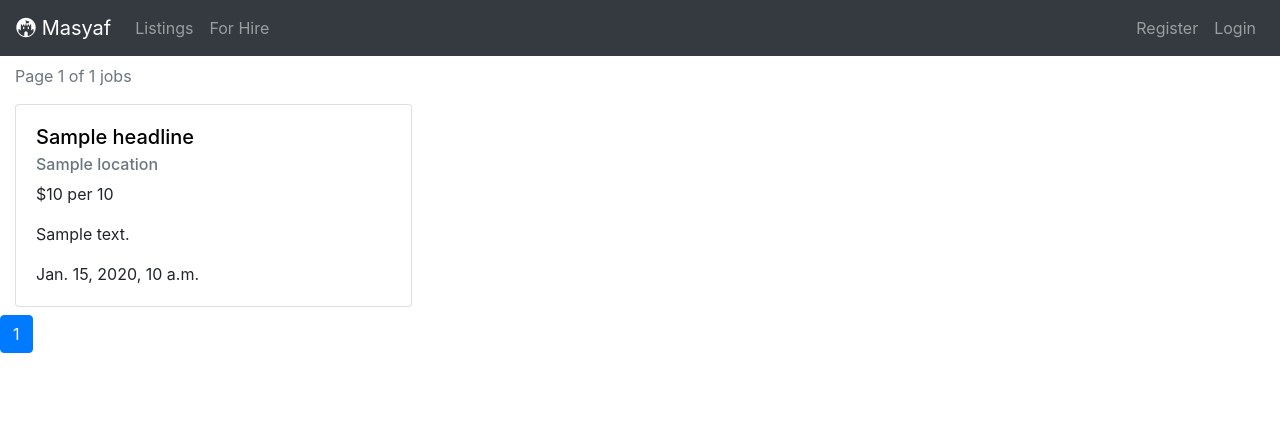
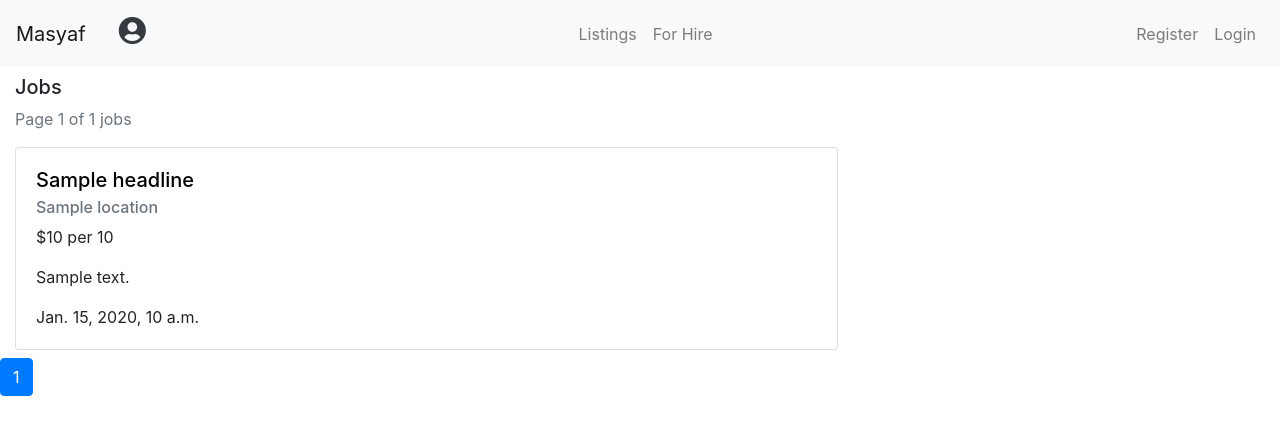
Before and after one commit to areeves9/extractor-jobs, a Django app: template jobs/templates/jobs/job_list.html in a window 1280 px wide. Shown: the top 435 px of the page. Run offline with Django 3.2, Linux system fonts and the light colour scheme; the template is opened without the code that fills it: most values are stand-ins (such as "Sample title", 1, 10 or a date in 2020); some libraries are stand-ins or nearby versions.

Commit message:
new view in accounts to get all job posts liked by a user, changed navbar template

```diff
--- a/accounts/templates/accounts/siteuser_detail.html
+++ b/accounts/templates/accounts/siteuser_detail.html
@@ -44,13 +44,8 @@
         <p class="text-center"><i>{{ user.bio }}</i></p>
     </div>
 </div>
-
 <hr>
-
 {% include "accounts/partials/siteuser_contact.html" %}
 {% include "accounts/partials/siteuser_experience.html" %}
-
 {% include "accounts/partials/siteuser_skills.html" %}
-{% include "accounts/partials/my_jobs.html" %}
-
 {% endblock %}
--- a/accounts/urls.py
+++ b/accounts/urls.py
@@ -3,7 +3,7 @@ from django.urls import re_path
 from django.contrib.auth import views as auth_views
 from django.contrib.auth.decorators import login_required
 from utils.autocomplete import CityAutocomplete
-
+from django.views.generic import TemplateView
 from accounts.views import (
     RegistrationView,
     UserDetailView,
@@ -14,7 +14,8 @@ from accounts.views import (
     ExperienceUpdateView,
     SkillDetailView,
     SkillUpdateView,
-    ExperienceDetailView
+    ExperienceDetailView,
+    MyJobsView
 )
 
 urlpatterns = [
@@ -24,6 +25,7 @@ urlpatterns = [
         name='city-autocomplete',
     ),
     re_path(r'^register/$', RegistrationView.as_view(), name='register'),
+    re_path(r'^my-jobs/$', login_required(MyJobsView.as_view()), name='my_jobs'),
     re_path(r'^profile/$', login_required(UserProfileView.as_view()), name='profile'),
     re_path(r'^profile/(?P<slug>[-\w]+)/$', login_required(UserDetailView.as_view()), name='profile_detail'),
     re_path(r'^profile/(?P<slug>[-\w]+)/update/$', login_required(UserUpdateView.as_view()), name='profile_update'),
--- a/jobs/templates/jobs/job_list.html
+++ b/jobs/templates/jobs/job_list.html
@@ -3,12 +3,14 @@
 {% load fontawesome_5 %}
 
 {% block content %}
+
+<h5>Jobs</h5>
 <p class="text-muted">
   Page {{ page_obj.number }} of {{ paginator.count }} jobs
 </p>
 <div class="row">
 {% for job in job_list %}
-  <div class="col-md-4 mb-2">
+  <div class="col-md-8 mb-2">
     <div class="card">
       <div class="card-body">
         <h5 class="card-title">
--- a/jobs/urls.py
+++ b/jobs/urls.py
@@ -22,8 +22,6 @@ urlpatterns = [
     ),
     re_path(r'^$', JobList.as_view(), name='job_list'),
     re_path(r'^like/$', views.job_like, name='job_like'),
-
-    # re_path(r'^like/$', login_required(require_POST(JobLike.as_view())), name='job_like'),
     re_path(r'^create/$', login_required(JobCreate.as_view()), name='job_create'),
     re_path(r'^(?P<slug>[-\w]+)/update/$', login_required(JobUpdate.as_view()), name='job_update'),
     re_path(r'^(?P<slug>[-\w]+)/delete/$', login_required(JobDelete.as_view()), name='job_delete'),
--- a/templates/partials/navbar.html
+++ b/templates/partials/navbar.html
@@ -1,13 +1,22 @@
 {% load fontawesome_5 %}
 
-<nav class="navbar navbar-expand-lg bg-dark navbar-dark mb-2">
-    <a class="navbar-brand" href="#">{% fa5_icon 'fort-awesome-alt fa-1x' 'fab' %} Masyaf</a>
-    <ul class="nav">
-        {% if request.get_full_path == '/jobs/' %}
-        <a class="btn btn-light btn-sm nav-link bg-dark text-light"
-            href="{{ request.user.get_absolute_url }}">
-            {% fa5_icon 'heart fa-1x' 'fas' %} {{ request.user.jobs_liked.count }}
-        </a>
+<nav class="navbar navbar-expand-lg bg-light navbar-light mb-2">
+    <a class="navbar-brand" href="{% url 'jobs:job_list' %}">Masyaf</a>
+    <ul class="nav ml-auto">
+        <li class="nav-item">
+            <a class="btn btn-light btn-sm nav-link mb-1 text-dark"
+            href="{% url 'accounts:profile' %}">
+                {% fa5_icon 'user-circle fa-2x' 'fas' %}
+            </a>
+        </li>
+
+        {% if request.user.is_authenticated %}
+        <li class="nav-item">
+            <a class="btn btn-light btn-sm nav-link text-dark"
+            href="{% url 'accounts:my_jobs' %}">
+                {% fa5_icon 'heart fa-2x' 'fas' %}
+            </a>
+        </li>
         {% endif %}
     </ul>
 
@@ -15,14 +24,13 @@
         <span class="navbar-toggler-icon"></span>
     </button>
 
-
     <div class="collapse navbar-collapse" id="navbarSupportedContent">
-        <ul class="navbar-nav mr-auto">
+        <ul class="navbar-nav ml-auto">
             <li class="nav-item">
-                <a class="nav-link" href="{% url 'jobs:job_list' %}">Listings</a>
+                <a class="text-center nav-link" href="{% url 'jobs:job_list' %}">Listings</a>
             </li>
             <li class="nav-item">
-                <a class="nav-link" href="{% url 'accounts:user_list' %}">For Hire</a>
+                <a class="text-center nav-link" href="{% url 'accounts:user_list' %}">For Hire</a>
             </li>
         </ul>
         <ul class="nav navbar-nav ml-auto">
@@ -30,23 +38,20 @@
 
             {% if request.user.is_business %}
             <li class="nav-item">
-                <a class="nav-link" href="{% url 'jobs:job_create' %}">Post Job</a>
+                <a class="text-center nav-link" href="{% url 'jobs:job_create' %}">Post Job</a>
             </li>
             {% endif %}
 
-            <li class="nav-item">
-                <a class="nav-link" href="{% url 'accounts:profile' %}">{{ request.user }}</a>
-            </li>
 
             <li class="nav-item">
-                <a class="nav-link" href="{% url 'accounts:logout' %}">Logout</a>
+                <a class="text-center nav-link" href="{% url 'accounts:logout' %}">Logout</a>
             </li>
                 {% else %}
             <li class="nav-item">
-                <a class="nav-link" href="{% url 'accounts:register' %}">Register</a>
+                <a class="text-center nav-link" href="{% url 'accounts:register' %}">Register</a>
             </li>
             <li class="nav-item">
-                <a class="nav-link" href="{% url 'accounts:login' %}">Login</a>
+                <a class="text-center nav-link" href="{% url 'accounts:login' %}">Login</a>
             </li>
             {% endif %}
         </ul>
```
Also changed, not shown: accounts/models.py (+4 -4 lines), accounts/templates/accounts/my_jobs.html (added, +40 -0 lines), accounts/templates/accounts/partials/my_jobs.html (deleted, +0 -30 lines), accounts/views.py (+15 -0 lines).
